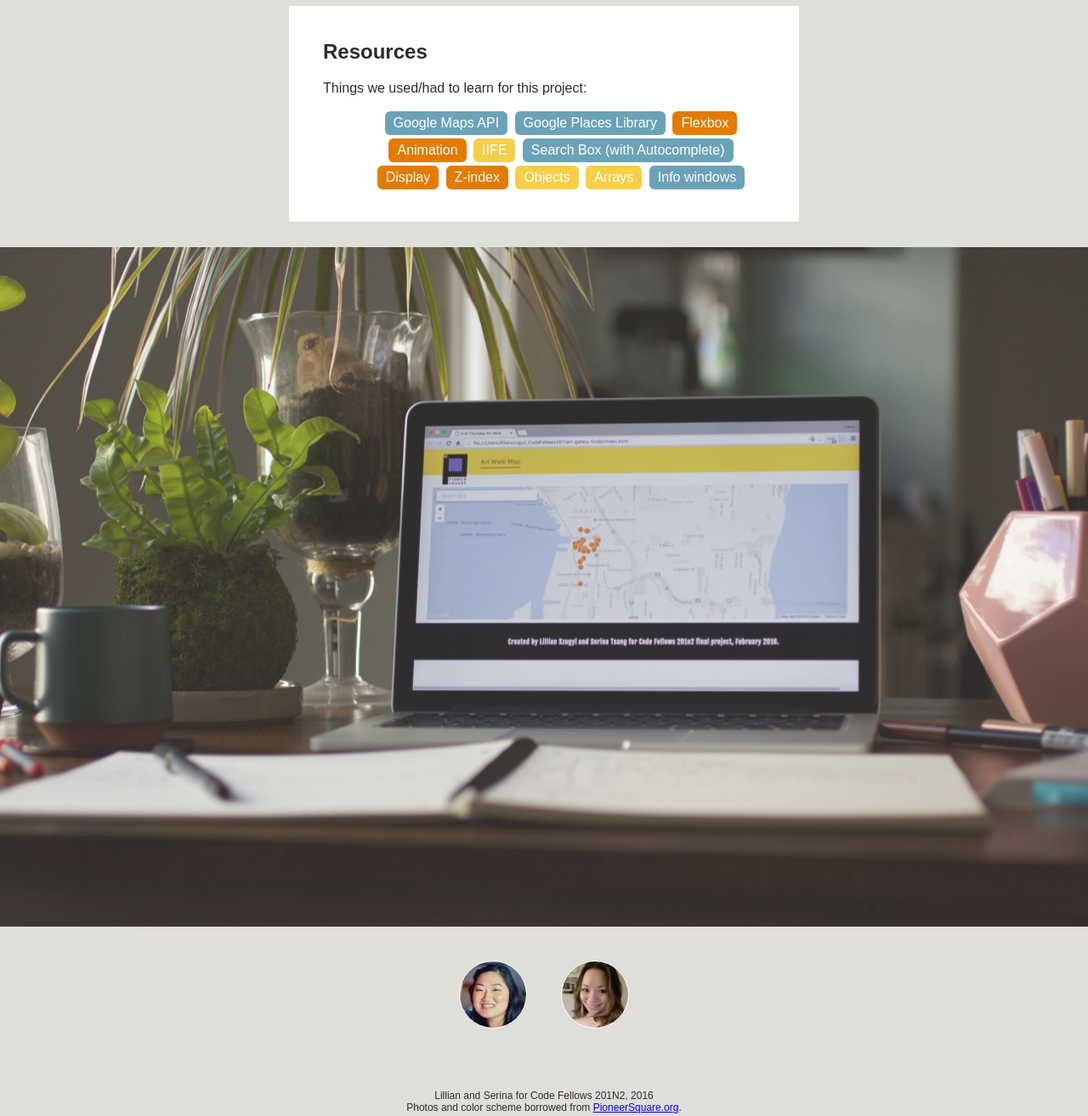
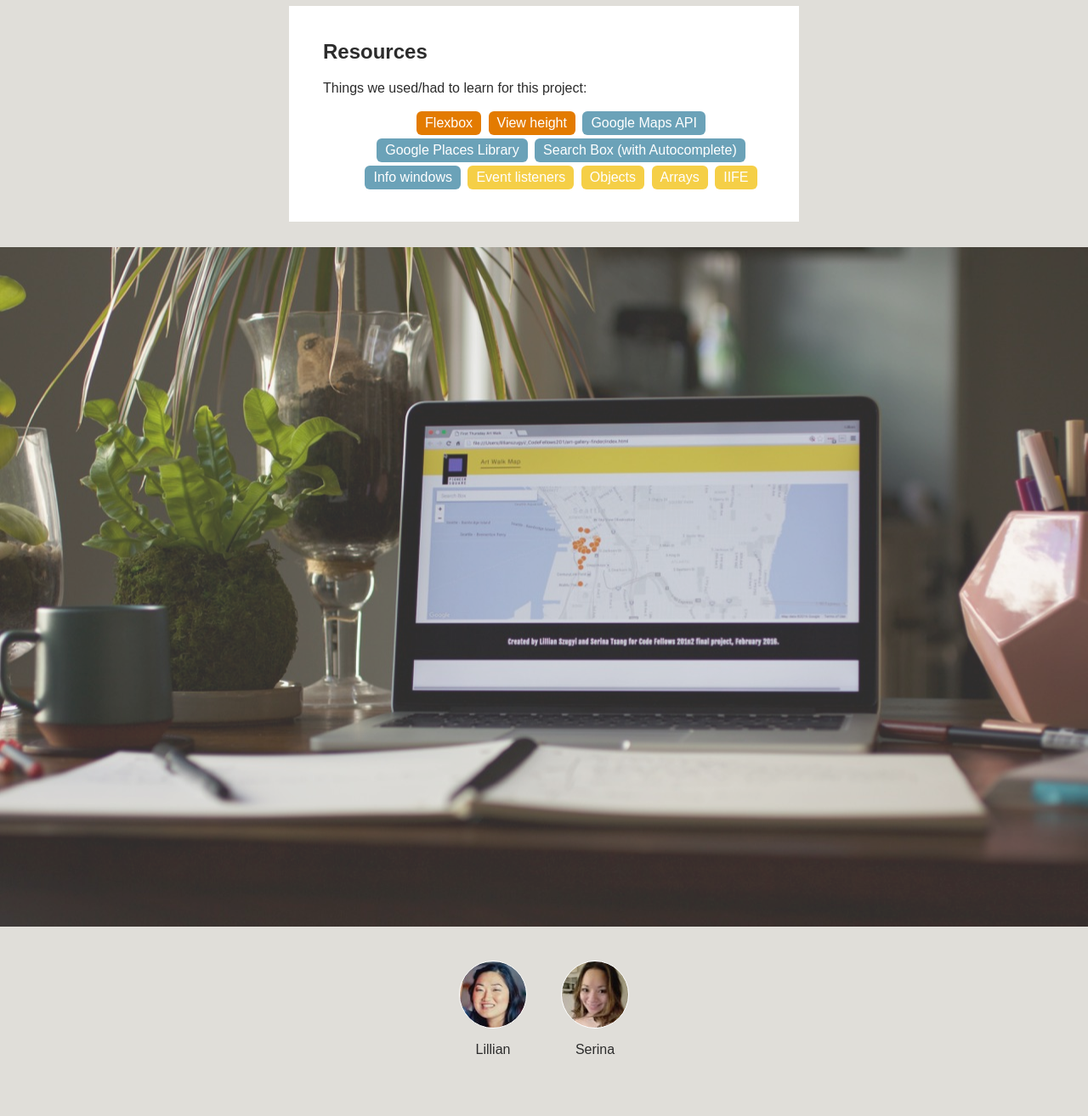
Before and after one commit to lillianszugyi/final-presentation-201n2, a plain HTML site: page index.html in a window 1280 px wide. Shown: the part 3080-4394 px from the top of the page at 85% size. Drawn offline with Linux system fonts and the light colour scheme.

Commit message:
update buttons and add names under profile photos

```diff
--- a/css/style.css
+++ b/css/style.css
@@ -68,7 +68,6 @@ div.margin {
 #process {
   background: linear-gradient( rgba(0, 0, 0, 0.5), rgba(0, 0, 0, 0.5) ), url('../img/Pioneer_Building_Corner.jpg') center no-repeat;
   background-size: cover;
-  overflow: hidden;
   opacity: 0.8;
 }
 
@@ -116,7 +115,7 @@ ul.skills {
 }
 
 .skills li:hover {
-  background: #2C2C2C
+  background: gray
 }
 
 div.author {
@@ -130,6 +129,11 @@ div.author {
   padding: 20px;
 }
 
+div.col {
+  display: flex;
+  flex-direction: column;
+  text-align: center;
+}
 #lillian {
   background: url("../img/lillian.jpg") no-repeat;
   background-size: cover;
@@ -158,6 +162,7 @@ div.author {
 .profile-image:hover {
   transform: scale(1.4);
   border: 3px solid #F5Cf47;
+  opacity: 0.5;
 }
 
 footer {
--- a/index.html
+++ b/index.html
@@ -42,28 +42,32 @@
         <h2>Resources</h2>
           <p>Things we used/had to learn for this project:</p>
             <ul class="skills">
+              <li class="css">Flexbox</li>
+              <li class="css">View height</li>
               <li class="google">Google Maps API</li>
               <li class="google">Google Places Library</li>
-              <li class="css">Flexbox</li>
-              <li class="css">Animation</li>
-              <li class="js">IIFE</li>
               <li class="google">Search Box (with Autocomplete)</li>
-              <li class="css">Display</li>
-              <li class="css">Z-index</li>
+              <li class="google">Info windows</li>
+              <li class="js">Event listeners</li>
               <li class="js">Objects</li>
               <li class="js">Arrays</li>
-              <li class="google">Info windows</li>
+              <li class="js">IIFE</li>
             </ul>
       </div>
-        <a href="http://www.pioneersquare.org/experiences/first-thursday-art-walk" id="map" class="vh"></a>
+        <a href="http://lillianszugyi.github.io/art-gallery-finder/" id="map" class="vh"></a>
       </div>
       <div class="author" class="vh">
         <div class="author">
-          <a href="https://github.com/lillianszugyi" id="lillian" class="profile-image"></a>
+          <div class="col">
+            <a href="https://github.com/lillianszugyi" id="lillian" class="profile-image"></a>
+            <p>Lillian</p>
+          </div>
         </div>
-        <div class="author">
-          <a href="https://github.com/serinat" id="serina" class="profile-image"></a>
-        </div>
+          <div class="author">
+            <div class="col">
+              <a href="https://github.com/serinat" id="serina" class="profile-image"></a>
+              <p>Serina</p>
+          </div>
       </div>
     </main>
     <footer>
```
